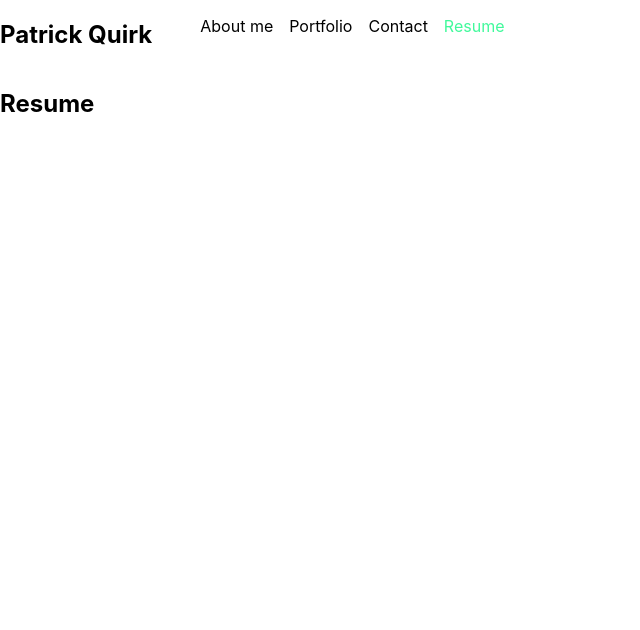
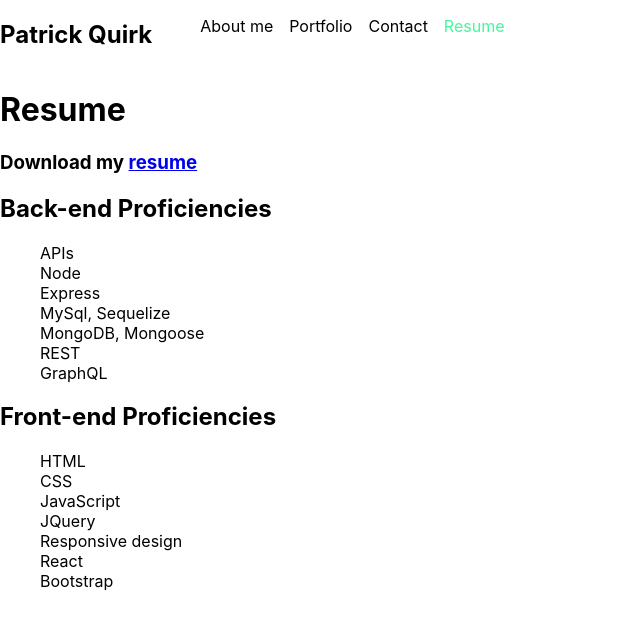
Before and after one commit to PatrickLQuirk/react-portfolio, a React (Create React App) app: page / in a window 1280 px wide. Both pictures are taken after a click on the element "Resume". Shown: the top 630 px of the page, without its empty margins (0-640 px from the left). Built offline with nearby package versions, Linux system fonts and the light colour scheme.

Commit message:
added resume section

```diff
--- a/src/App.js
+++ b/src/App.js
@@ -2,6 +2,7 @@
 import Header from './components/Header';
 import About from './pages/About';
 import Contact from './pages/Contact';
+import Resume from './pages/Resume';
 
 function App() {
   const [currentTab, setCurrentTab] = useState("about");
@@ -25,9 +26,7 @@
       )}
 
       {currentTab === "resume" && (
-        <section id="resume">
-          <h1>Resume</h1>
-        </section>
+        <Resume></Resume>
       )}
     </>
   );
--- a/src/pages/Contact.js
+++ b/src/pages/Contact.js
@@ -5,6 +5,11 @@
     const [formState, setFormState] = useState({ name: '', email: '', message: ''});
     const { name, email, message } = formState;
     const [errorMessage, setErrorMessage] = useState('');
+
+    // currently the validation is not perfect
+    // if you have something invalid in one field, then go to a second field,
+    // and then leave that second field, the error message for the first field is no longer present,
+    // even if there is still an error in that field
 
     function handleChange(e) {
         if (e.target.name === 'email') {
--- /dev/null
+++ b/src/pages/Resume.js
@@ -0,0 +1,37 @@
+import React from 'react';
+
+function Resume() {
+    return (
+        <main>
+            <h1>Resume</h1>
+
+            <h3>Download my <a href="../assets/Resume.pdf" download>resume</a></h3>
+
+            <h2>Back-end Proficiencies</h2>
+            <ul>
+                <li>APIs</li>
+                <li>Node</li>
+                <li>Express</li>
+                <li>MySql, Sequelize</li>
+                <li>MongoDB, Mongoose</li>
+                <li>REST</li>
+                <li>GraphQL</li>
+            </ul>
+
+            <h2>Front-end Proficiencies</h2>
+            <ul>
+                <li>HTML</li>
+                <li>CSS</li>
+                <li>JavaScript</li>
+                <li>JQuery</li>
+                <li>Responsive design</li>
+                <li>React</li>
+                <li>Bootstrap</li>
+            </ul>
+
+            {/* Possibly add stuff about math and physics proficiencies */}
+        </main>
+    )
+};
+
+export default Resume;
```
Also changed, not shown: 1 other file (tests, documents, lock files or other folders).
